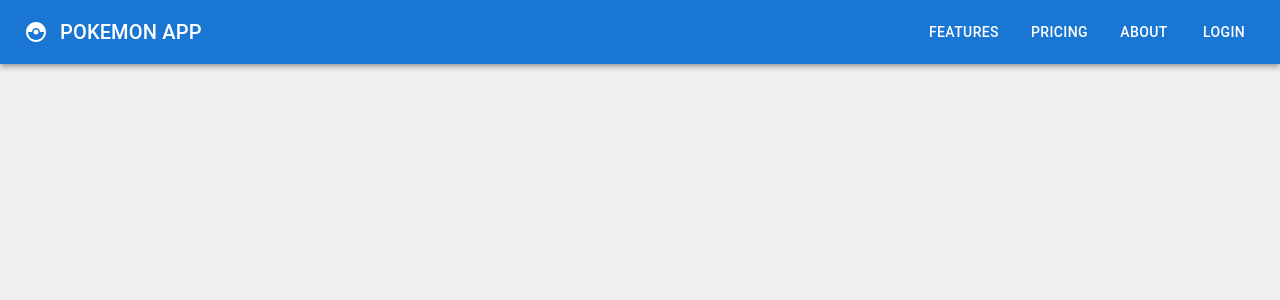
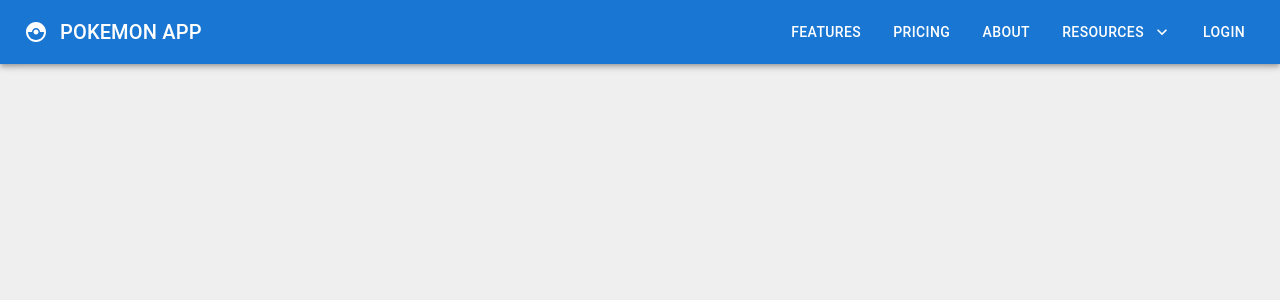
Before and after one commit to muhammadnurulahsan/Digit-Carts-Mui-Practice, a React (Create React App) app: page / in a window 1280 px wide. Shown: the top 300 px of the page. Built offline with nearby package versions, Linux system fonts and the light colour scheme.

Commit message:
Mui Navbar added

```diff
--- a/src/Components/MuiNavbar.tsx
+++ b/src/Components/MuiNavbar.tsx
@@ -1,8 +1,26 @@
+import KeyboardArrowDownIcon from "@mui/icons-material/KeyboardArrowDown";
 import CatchingPokemonIcon from "@mui/icons-material/CatchingPokemon";
-import { AppBar, Button, IconButton, Toolbar, Typography } from "@mui/material";
+import {
+  AppBar,
+  Button,
+  IconButton,
+  Toolbar,
+  Typography,
+  Menu,
+  MenuItem,
+} from "@mui/material";
 import { Stack } from "@mui/system";
+import { useState } from "react";
 
 export const MuiNavbar = () => {
+  const [anchorEl, setAnchorEl] = useState<null | HTMLElement>(null);
+  const open = Boolean(anchorEl);
+  const handleClick = (e: React.MouseEvent<HTMLButtonElement>) => {
+    setAnchorEl(e.currentTarget);
+  };
+  const handleClose = () => {
+    setAnchorEl(null);
+  };
   return (
     <AppBar position="static">
       <Toolbar>
@@ -12,12 +30,43 @@
         <Typography variant="h6" component="div" sx={{ flexGrow: 1 }}>
           POKEMON APP
         </Typography>
-       <Stack direction='row' spacing={2}>
-            <Button color="inherit">Features</Button>
-            <Button color="inherit">Pricing</Button>
-            <Button color="inherit">About</Button>
-            <Button color="inherit">Login</Button>
+        <Stack direction="row" spacing={2}>
+          <Button color="inherit">Features</Button>
+          <Button color="inherit">Pricing</Button>
+          <Button color="inherit">About</Button>
+          <Button
+            color="inherit"
+            id="resources-button"
+            onClick={handleClick}
+            aria-controls={open ? "resources-menu" : undefined}
+            aria-haspopup="true"
+            aria-expanded={open ? "true" : undefined}
+            endIcon={<KeyboardArrowDownIcon />}
+          >
+            Resources
+          </Button>
+          <Button color="inherit">Login</Button>
         </Stack>
+        <Menu
+          id="resources-menu"
+          anchorEl={anchorEl}
+          open={open}
+          MenuListProps={{
+            "aria-labelledby": "resources-button",
+          }}
+          onClose={handleClose}
+          anchorOrigin={{
+            vertical: "bottom",
+            horizontal: "right",
+          }}
+          transformOrigin={{
+            vertical: "top",
+            horizontal: "right",
+          }}
+        >
+          <MenuItem onClick={handleClose}>Blog</MenuItem>
+          <MenuItem onClick={handleClose}>Podcast</MenuItem>
+        </Menu>
       </Toolbar>
     </AppBar>
   );
```
